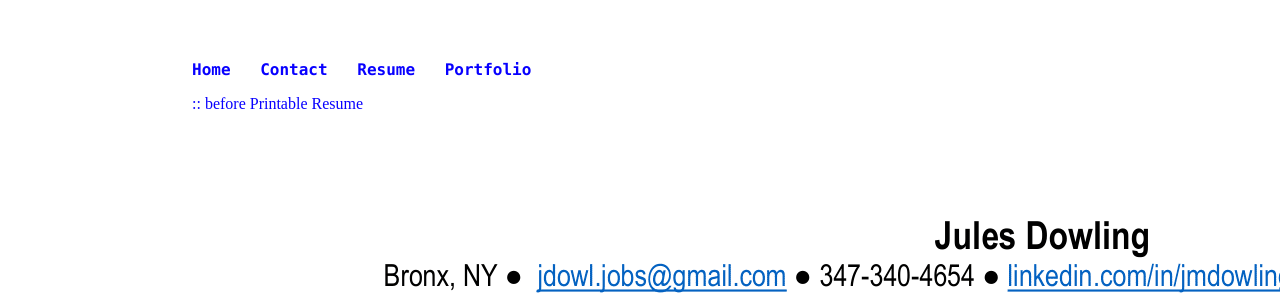
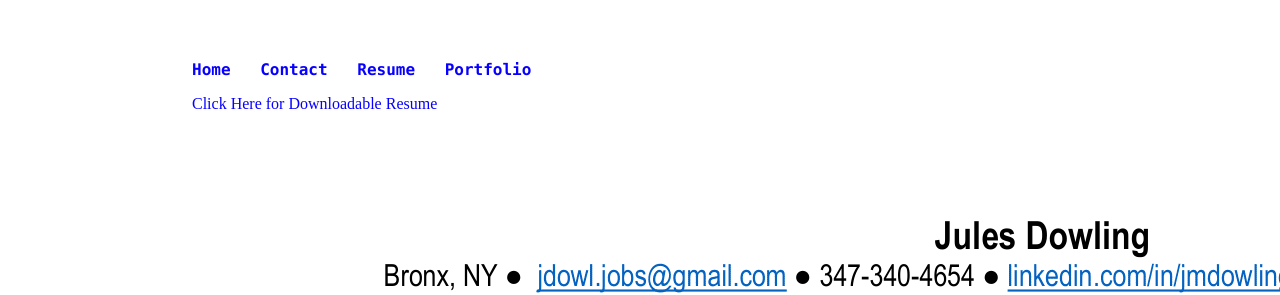
Before and after one commit to jm-dowl/old, a Jekyll site: the page resume.html, which Jekyll copies as it is, in a window 1280 px wide. Shown: the top 295 px of the page. Built offline with Jekyll 4.4.1, drawn with Linux system fonts in a browser that asks for light colours.

Commit message:
update resume link

```diff
--- a/resume.html
+++ b/resume.html
@@ -16,8 +16,7 @@
 		</nav>
 <div class="project-content-about">
 		<a class="body-btn bigger" href="https://clarkuedu-my.sharepoint.com/:w:/r/personal/jdowling_clarku_edu/_layouts/15/Doc.aspx?sourcedoc=%7BF7DF5CD5-1DFA-4637-B312-4E2D297109C8%7D&file=JDowling_Resume%20(002)-1.docx&action=default&mobileredirect=true">
-		:: before
-		Printable Resume
+		Click Here for Downloadable Resume
 	</a>
 </div>
 <div>
```
